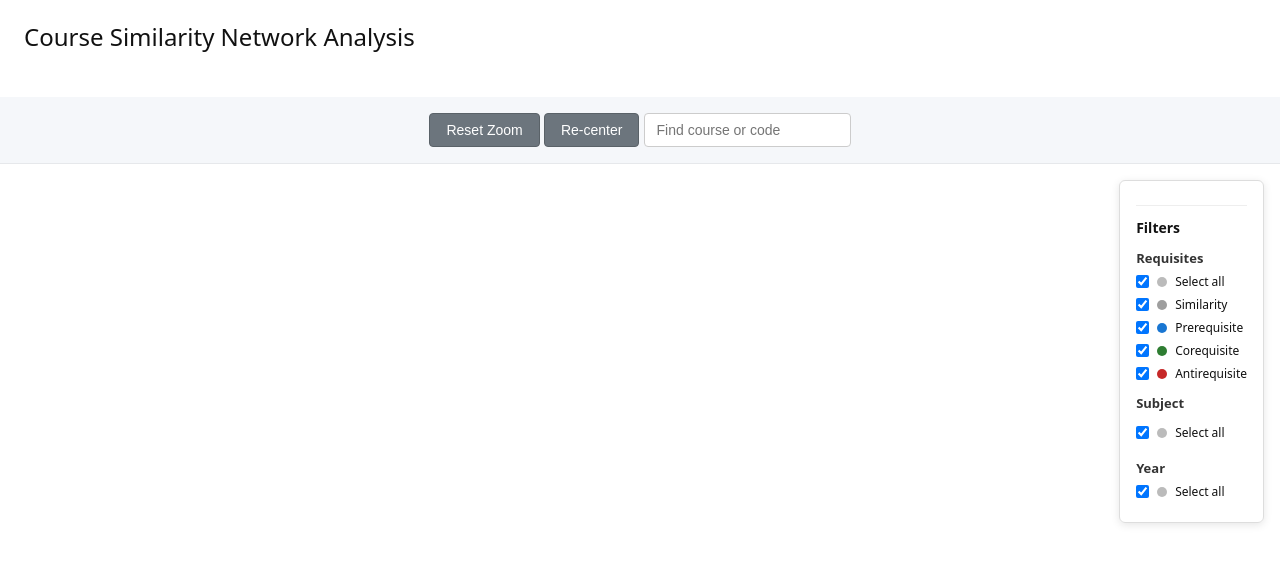
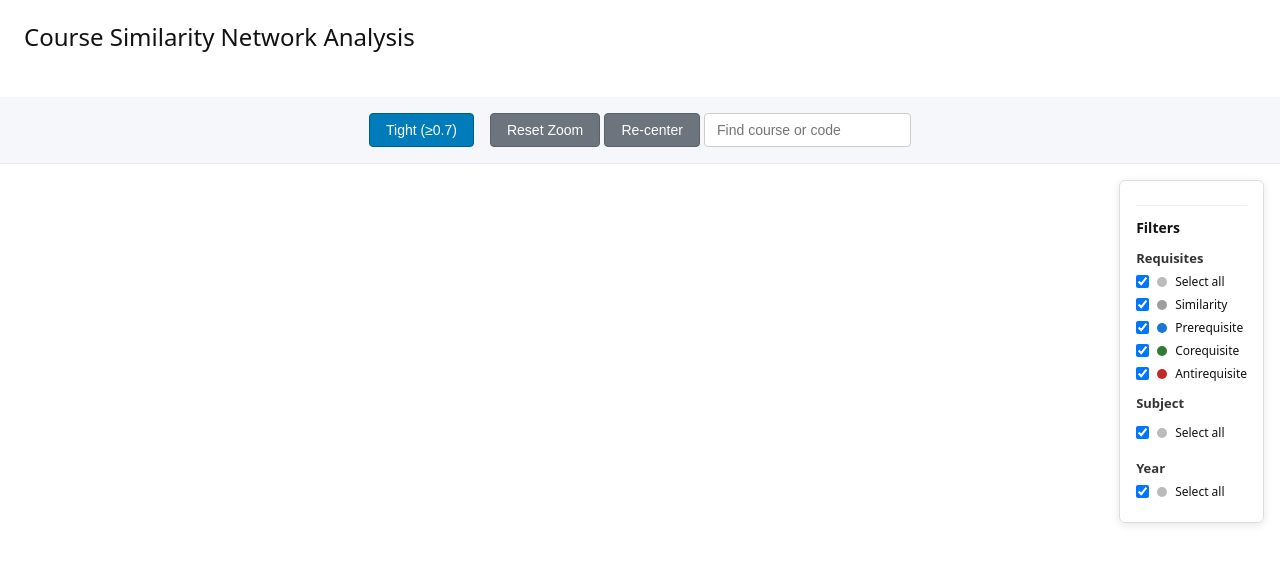
Before and after one commit to kneesockslicker/networkgraph, a plain HTML site: page index.html in a window 1280 px wide. Drawn offline with nearby package versions, Linux system fonts and the light colour scheme.

Commit message:
Refactor button group in controls section for future use

```diff
--- a/index.html
+++ b/index.html
@@ -13,12 +13,12 @@
   <header>Course Similarity Network Analysis</header>
   <div id="messages"></div>
   <div class="controls">
-    <!-- <div class="button-group">
-      <button id="loose" class="network-btn">Loose (≥0.3)</button>
+    <div class="button-group">
+      <!-- <button id="loose" class="network-btn">Loose (≥0.3)</button>
       <button id="medium" class="network-btn">Medium (≥0.5)</button>
-      <button id="medium-tight" class="network-btn">Med‑Tight (≥0.6)</button>
+      <button id="medium-tight" class="network-btn">Med‑Tight (≥0.6)</button> -->
       <button id="tight" class="network-btn active">Tight (≥0.7)</button>
-    </div> -->
+    </div>
     <div class="control-group">
       <button id="reset-zoom" class="network-btn secondary">Reset Zoom</button>
       <button id="center-graph" class="network-btn secondary">Re‑center</button>
```
